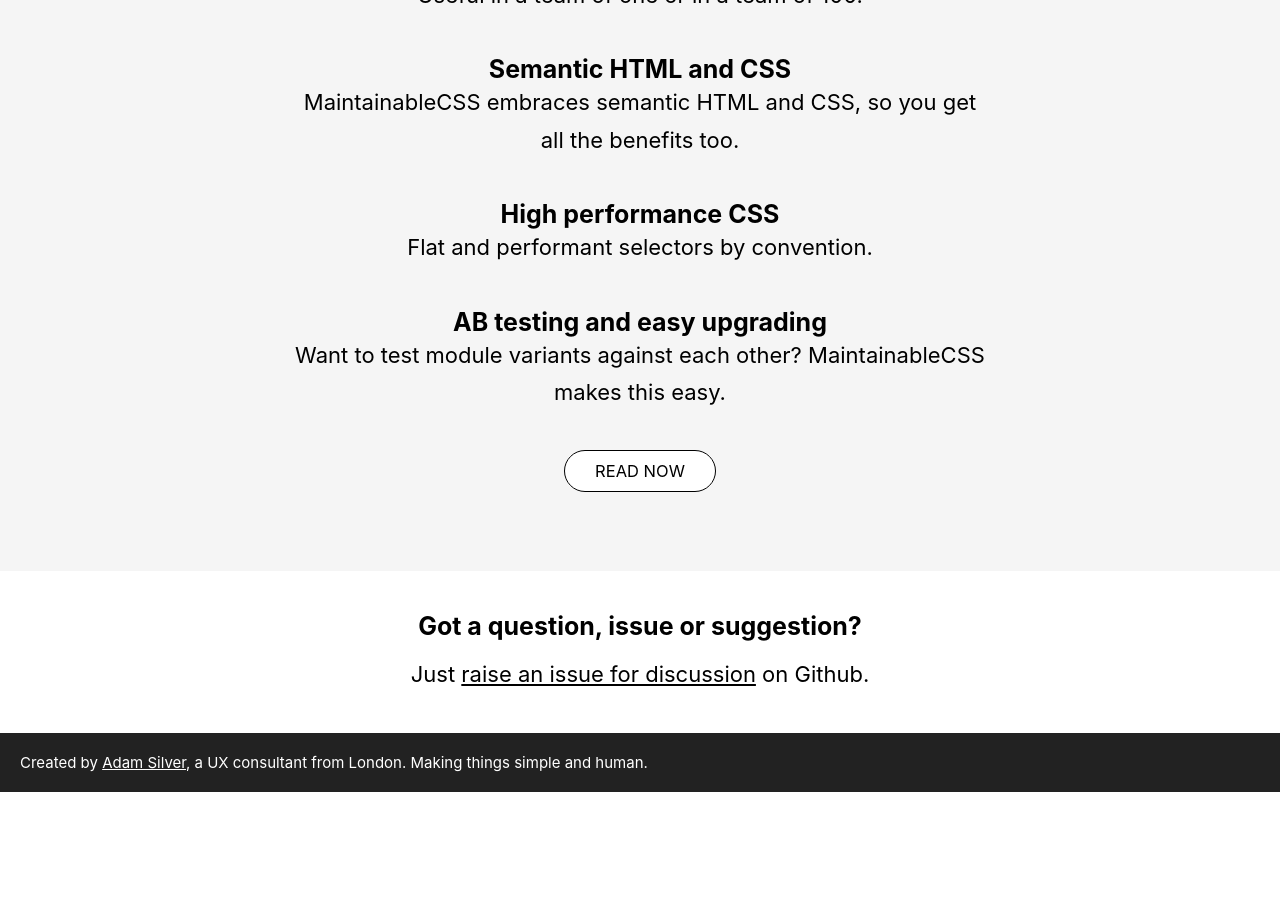
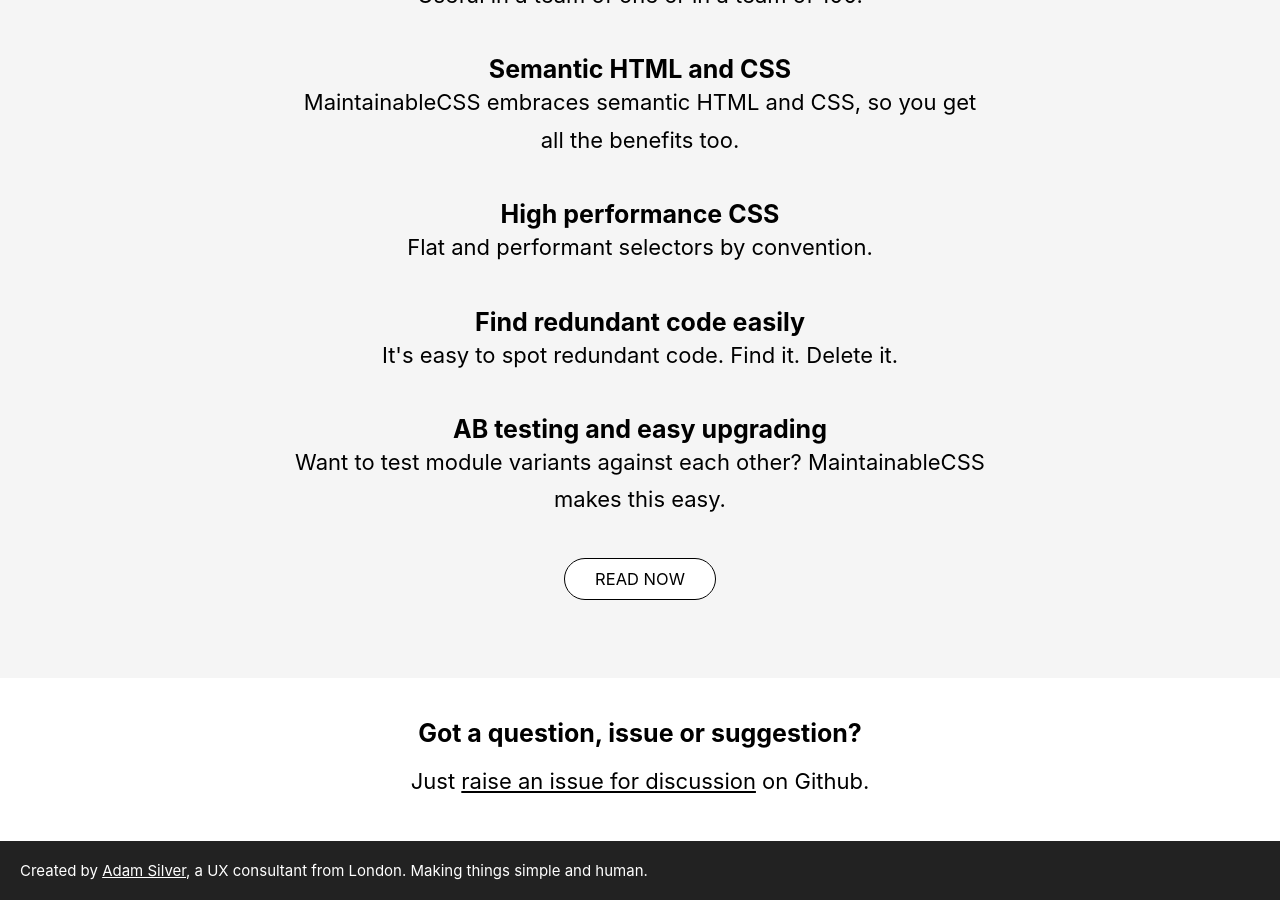
Before and after one commit to adamsilver/maintainablecss.com-jekyll, a Jekyll site: the page built from index.md, in a window 1280 px wide and 900 px high, scrolled down 1976 px. Built offline with Jekyll 4.4.1, drawn with Linux system fonts in a browser that asks for light colours; before the commit the page ends 2768 px from its top, so only the background shows below that.

Commit message:
Updated with extra benefit about redundancy

```diff
--- a/index.md
+++ b/index.md
@@ -65,6 +65,10 @@ id: home
 			<p>Flat and performant selectors by convention.</p>
 		</div>
 		<div class="benefit">
+			<h3>Find redundant code easily</h3>
+			<p>It's easy to spot redundant code. Find it. Delete it.</p>
+		</div>
+		<div class="benefit">
 			<h3>AB testing and easy upgrading</h3>
 			<p>Want to test module variants against each other? MaintainableCSS makes this easy.</p>
 			<p><a class="benefit-button" href="/chapters/">Read now</a></p>
```
